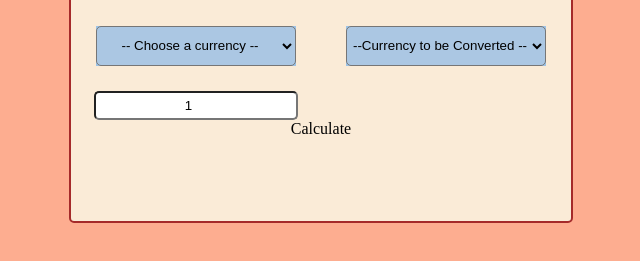
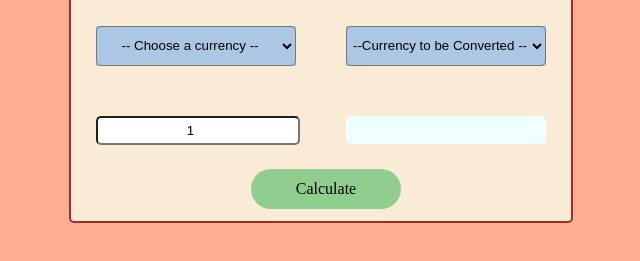
Before and after one commit to amarpratapsingh2452/currencyexchange, a plain HTML site: page index.html in a window 1280 px wide. Shown: the part 277-538 px from the top of the page, without its empty margins (319-959 px from the left). Drawn offline with Linux system fonts and the light colour scheme; a script that the page names is missing.

Commit message:
Update styles.css

```diff
--- a/styles.css
+++ b/styles.css
@@ -32,12 +32,20 @@ body{
     height: 40px;
     margin:25px;
 }
-.input{
+#amount{
     margin:25px;
     width:200px;
     background-color:azure;
     height: 28px;
     border-radius: 5px;
+}
+#result{
+    margin:25px;
+    width:200px;
+    background-color:azure;
+    height: 28px;
+    border-radius: 5px;
+    align-items: center;
 }
 input{
     width:200px;
@@ -45,7 +53,7 @@ input{
     padding:0px;
     border-radius:5px;
 }
-.btn{
+#btn{
     height: 40px;
     background-color: #8fce8f;
     align-content: center;
@@ -54,7 +62,7 @@ input{
     width:150px;
     margin-left:180px
 }
-.btn:hover{
+#btn:hover{
     cursor: pointer;
     background-color:#7D9E7D
 }
```
